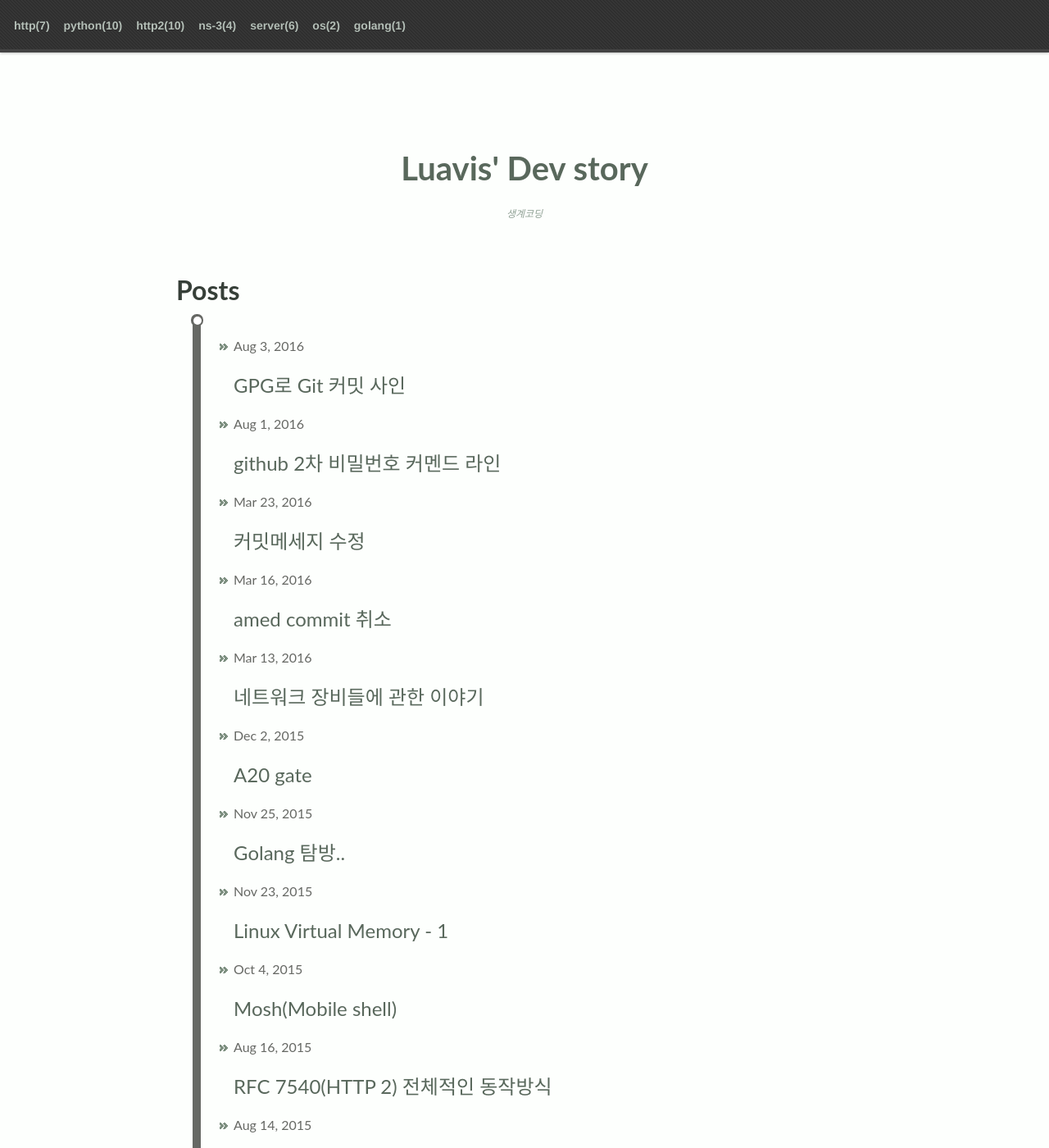
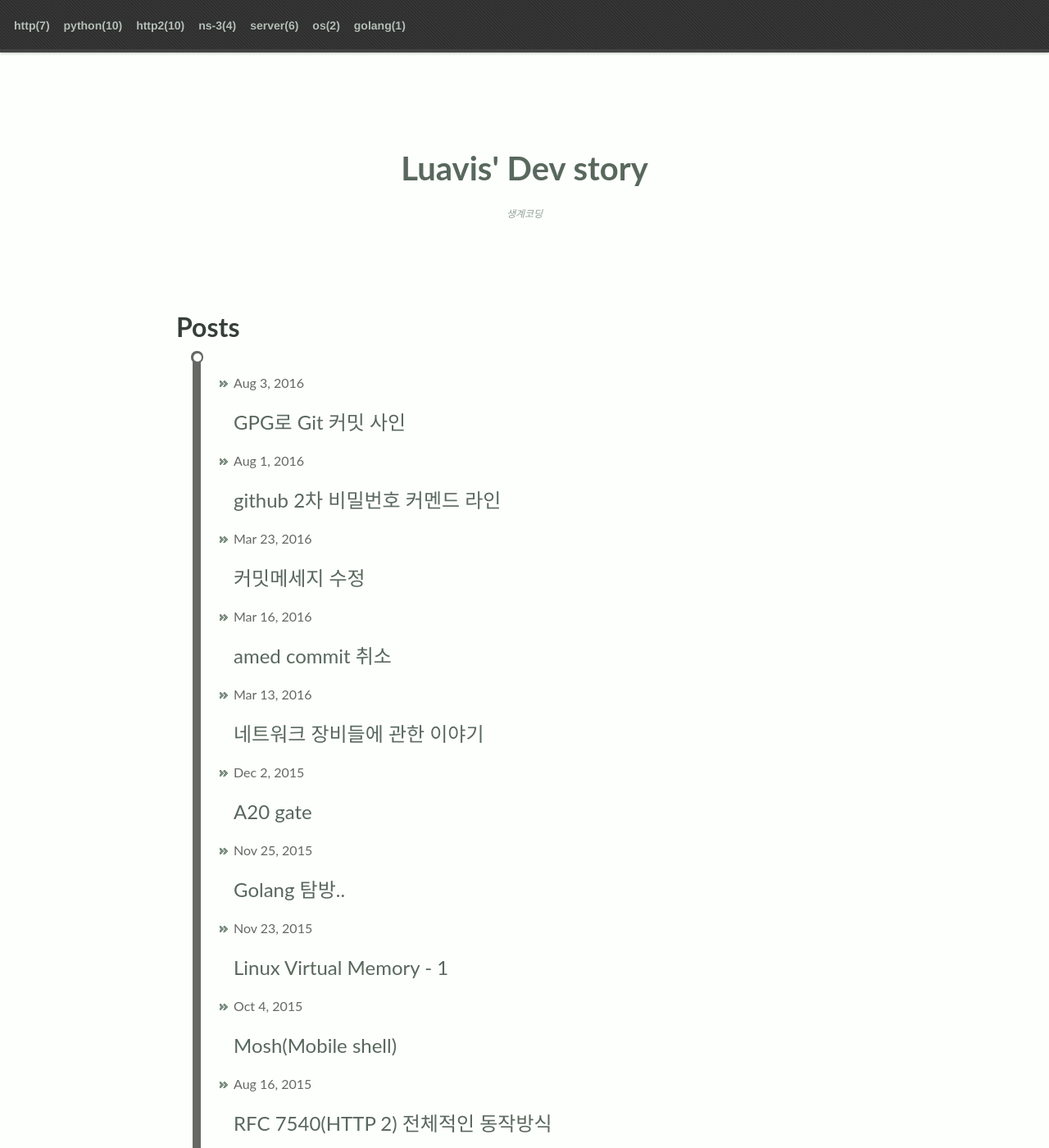
Before and after one commit to Luavis/luavis.github.io, a Jekyll site: the page built from index.html, in a window 1280 px wide and 1400 px high. Shown: the whole window at 82% size. Built offline with Jekyll 4.4.1, drawn with Linux system fonts in a browser that asks for light colours; some web fonts are replaced.

Commit message:
Change main title margin size

```diff
--- a/css/main.css
+++ b/css/main.css
@@ -332,8 +332,8 @@ section {
 section #title {
   border: 0;
   outline: none;
-  margin: 0 0 50px 0;
-  padding: 0 0 5px 0;
+  margin: 0 0 70px 0;
+  padding: 0 0 30px 0;
 }
 section #title h1 {
   font-weight: normal;
```
